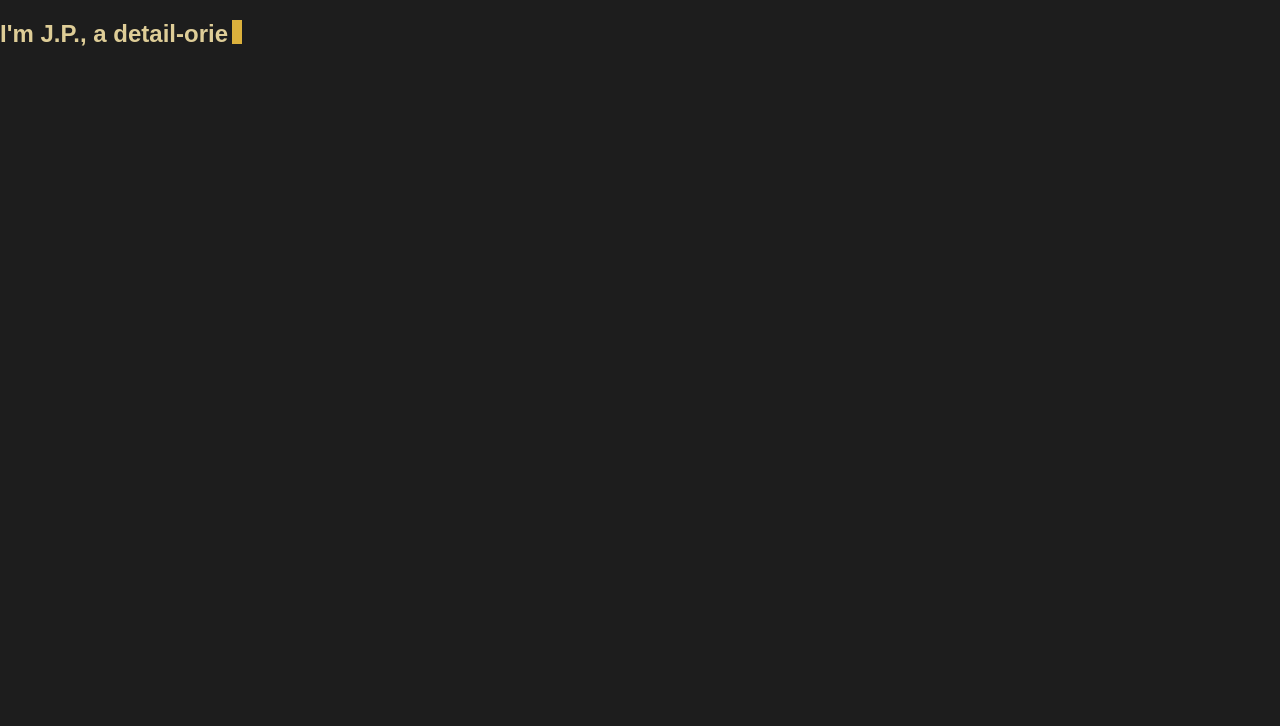
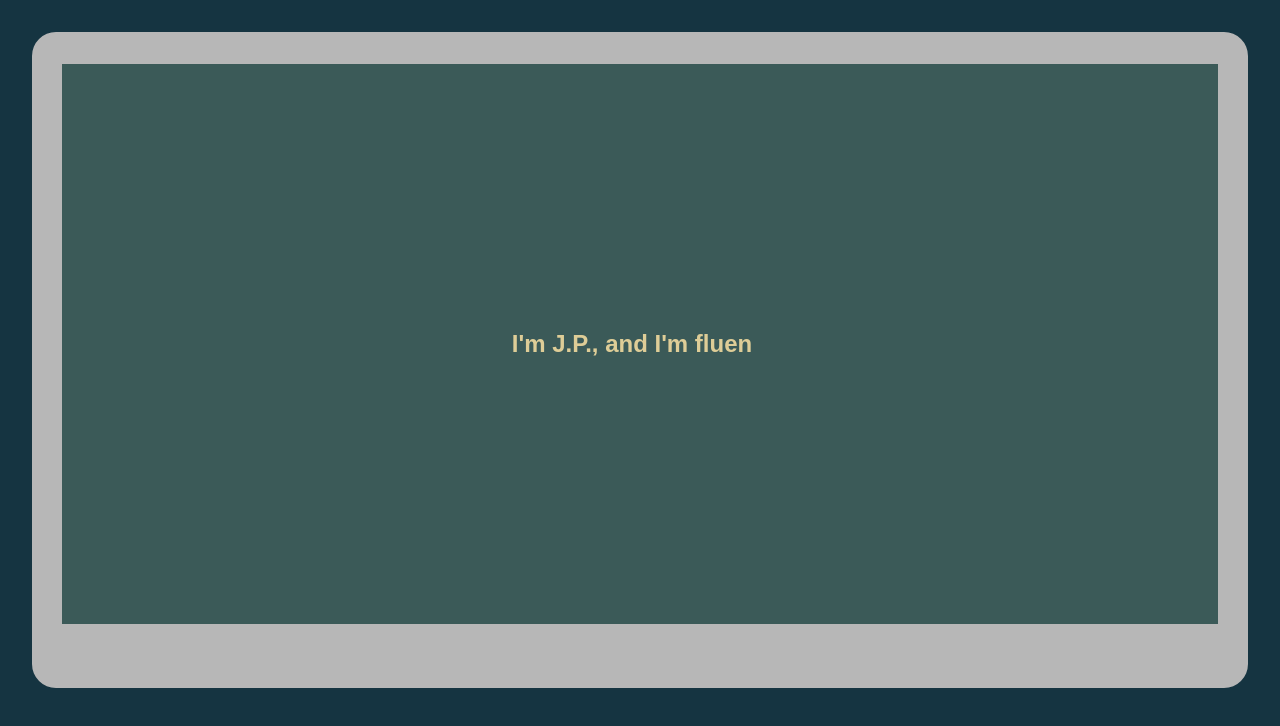
Before and after one commit to jpz95/profile, a Next.js app: page / in a window 1280 px wide. Shown: the top 726 px of the page. Built offline with nearby package versions, Linux system fonts and the light colour scheme.

Commit message:
Creates console window as home page

```diff
--- a/pages/Home.module.scss
+++ b/pages/Home.module.scss
@@ -1,12 +1,50 @@
+.home {
+  display: flex;
+  place-content: center;
+  padding: 2rem;
+}
+
+.window {
+  display: flex;
+  height: calc(100% - 5rem);
+  width: 100%;
+  align-items: center;
+  justify-content: center;
+  border-width: 2rem 1.875rem 4rem 1.875rem;
+  border-style: solid;
+  border-color: #b7b7b7;
+  border-radius: 24px;
+}
+
+.console {
+  display: flex;
+  justify-content: center;
+  align-items: center;
+  height: 100%;
+  width: 100%;
+  padding: 1rem;
+  background-color: constants.$color-primary;
+}
+
 .typeWriter {
+  margin: 0;
   color: constants.$color-secondary;
 }
 
-.typeWriter:after {
-  content: '';
-  position: absolute;
-  width: 0.625rem;
-  height: 1.5rem;
+.textCursor {
   margin-left: 0.25rem;
-  background-color: constants.$color-accent;
+  border-left: 0.375rem solid;
+  border-right: 0.375rem solid;
+  border-color: constants.$color-accent;
+  border-radius: 2px;
+  animation: blink step-end infinite 1.125s;
 }
+
+@keyframes blink {
+  from, to {
+    border-color: transparent;
+  }
+  50% {
+    border-color: constants.$color-accent;
+  }
+}
--- a/pages/index.js
+++ b/pages/index.js
@@ -5,12 +5,19 @@ import styles from './Home.module.scss';
 export default function Home() {
   const sentences = [
     { text: 'Hello there!', transitionDelay: 1500 }, // set to good morning/afternoon/evening
-    { text: `I'm J.P., a detail-oriented frontend engineer`, transitionDelay: 2500 },
+    { text: `I'm J.P., and I'm fluent in code c:`, transitionDelay: 2000 },
   ];
   const text = useTypeWriter(sentences);
   return (
-    <div>
-        <h2 className={styles.typeWriter}>{text}</h2>
+    <div className={styles.home}>
+      <div className={styles.window}>
+        <div className={styles.console}>
+          <h2 className={styles.typeWriter}>
+            {text}
+            <span className={styles.textCursor} />
+          </h2>
+        </div>
+      </div>
       {/* <Link href="/about" as={process.env.BACKEND_URL + '/about'}>
         <a>About</a>
       </Link> */}
--- a/styles/iii-base/reset.scss
+++ b/styles/iii-base/reset.scss
@@ -1,6 +1,6 @@
 html {
   height: 100%;
-  background-color: #1d1d1d;
+  background-color: #153441;
   color: #ddd;
   font-family: sans-serif;
   box-sizing: border-box;
@@ -14,3 +14,7 @@ body {
   height: 100%;
   margin: 0;
 }
+
+#__next, #__next > * {
+  height: 100%;
+}
```
